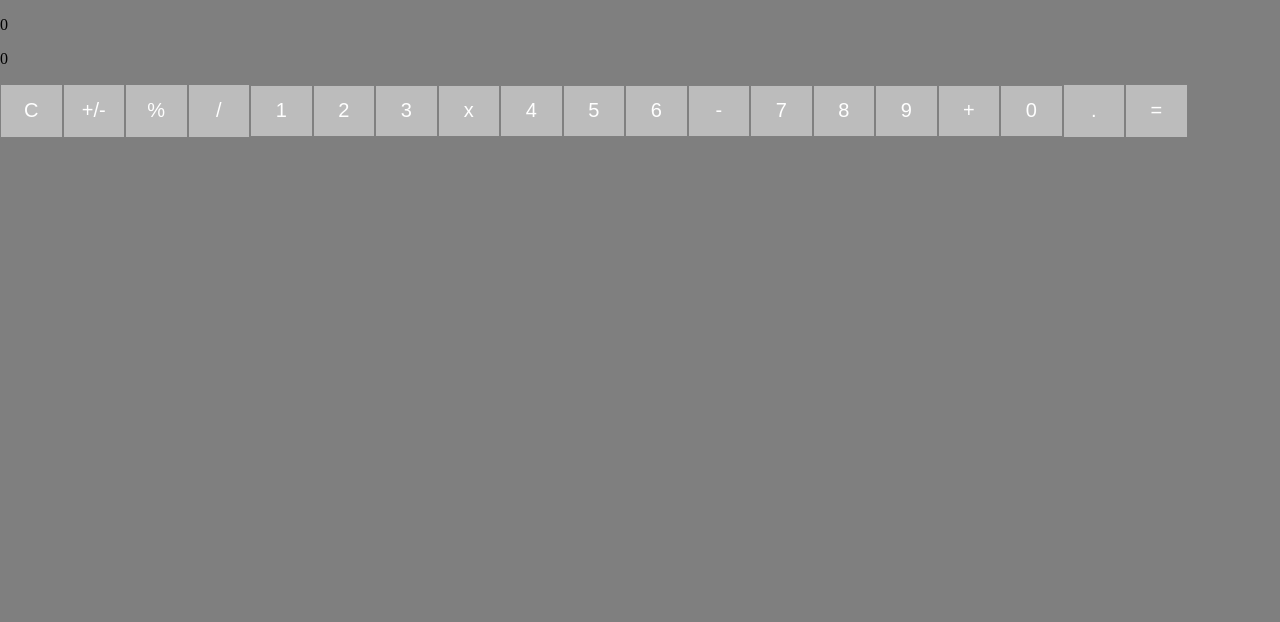
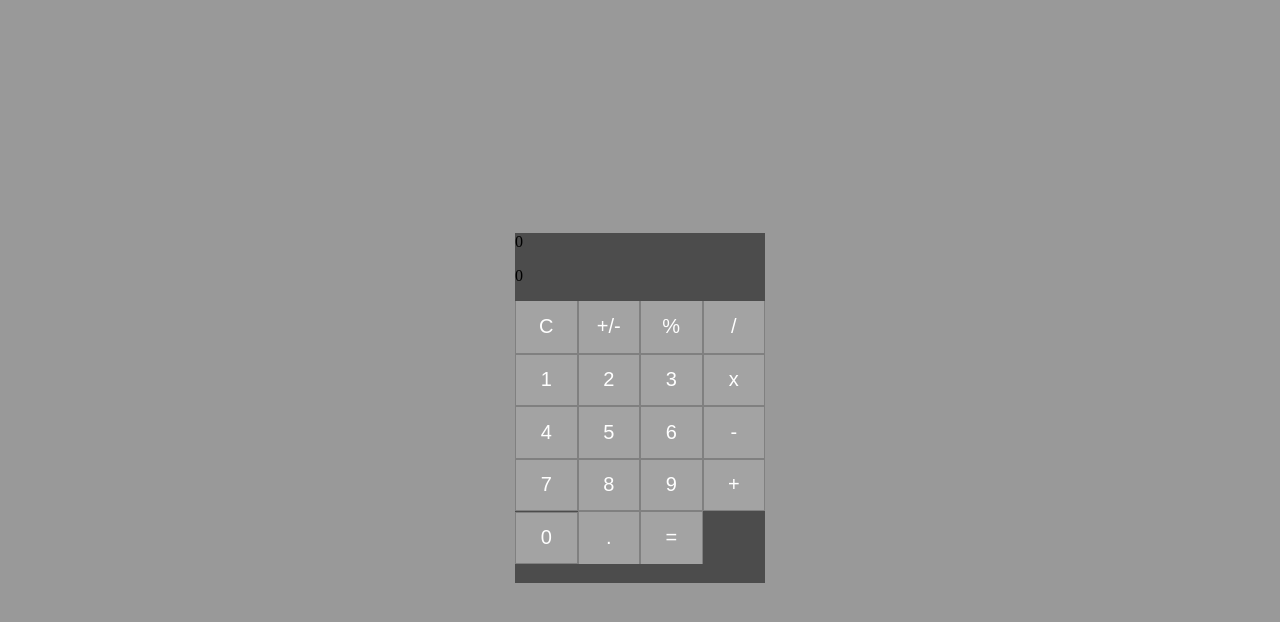
Before and after one commit to disowned-projects/electron-calculator, a React app in the folder calculator/: page / in a window 1280 px wide. Built offline with nearby package versions, Linux system fonts and the light colour scheme.

Commit message:
Run properly in browser

```diff
--- a/calculator/public/index.html
+++ b/calculator/public/index.html
@@ -4,6 +4,17 @@
     <meta charset="utf-8">
     <meta name="viewport" content="width=device-width, initial-scale=1">
     <link rel="shortcut icon" href="%PUBLIC_URL%/favicon.ico">
+    <style>
+      body {
+        -webkit-app-region: drag;
+        margin: 0;
+        display: flex;
+        justify-content: center;
+        align-items: center;
+        height: 100vh;
+        background-color: rgba(0,0,0,0.4);
+      }
+    </style>
     <!--
       Notice the use of %PUBLIC_URL% in the tag above.
       It will be replaced with the URL of the `public` folder during the build.
--- a/calculator/src/Components/Calculator/index.js
+++ b/calculator/src/Components/Calculator/index.js
@@ -6,10 +6,10 @@ import CalculatorButtons from 'Components/CalculatorButtons'
 
 const Background = styled.div`
     background-color: rgba(0,0,0,0.5);
-    position: fixed;
+    box-shadow: 2px 2px 3px black
     top: 0px;
     left: 0;
-    height: 100vh;
+    height: 100%;
     width: 100%;
 `
 
--- a/calculator/src/Components/DisplayBar/index.js
+++ b/calculator/src/Components/DisplayBar/index.js
@@ -4,7 +4,7 @@ import styled from 'styled-components'
 const Display = styled.div`
     -webkit-app-region: drag
     color: red
-    width: 100%
+    width: 95%
     text-align: right
     padding: 5px
     margin: 0
@@ -17,14 +17,12 @@ const Current = styled.p`
     color: rgba(0, 250, 250, 0.5)
     padding: 0
     margin: 0
-    padding-right: 20px
     font-size: 44px
 `
 const Previous = styled.p`
     color: rgba(250, 250, 250, 0.5)
     padding: 0
     margin: 0
-    padding-right: 25px
 `
 
 export default ({currentValue, previousValue}) => (
--- a/calculator/src/index.js
+++ b/calculator/src/index.js
@@ -1,6 +1,17 @@
-import React from 'react';
-import ReactDOM from 'react-dom';
+import React from 'react'
+import ReactDOM from 'react-dom'
+import styled from 'styled-components'
 
 import Calculator from 'Components/Calculator'
 
-ReactDOM.render(<Calculator />, document.getElementById('root'))
+const Background = styled.div`
+    width: 250px;
+    height: 350px;
+`
+
+ReactDOM.render(
+    <Background>
+        <Calculator />
+    </Background>,
+    document.getElementById('root'),
+)
--- a/package.json
+++ b/package.json
@@ -5,7 +5,7 @@
   "main": "main.js",
   "scripts": {
     "start": "NODE_ENV=development electron .",
-    "run": "electron .",
+    "exec": "electron .",
     "test": "echo \"Error: no test specified\" && exit 1",
     "build": "./build.sh"
   },
```
